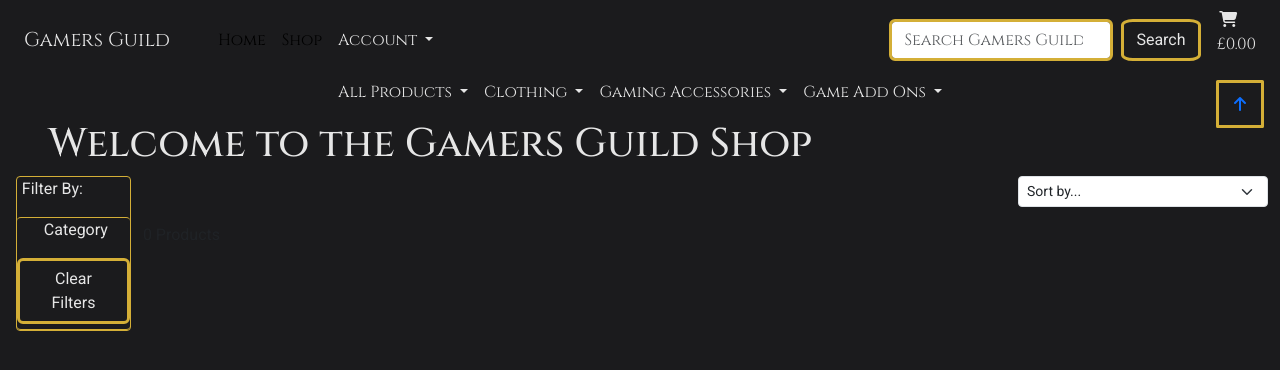
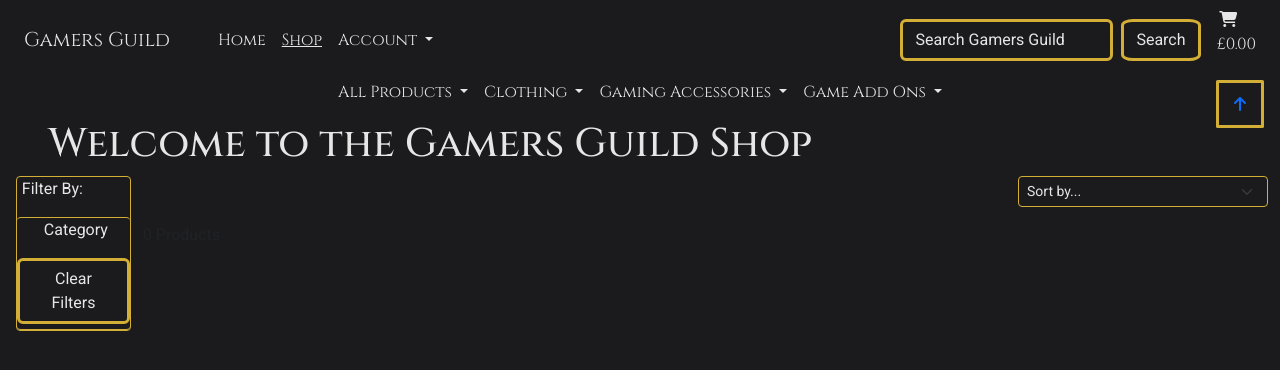
Before and after one commit to Lyd-W/gamers-guild, a Django app: page /shop/ in a window 1280 px wide. Shown: the top 370 px of the page. Run offline with Django 4.2, Linux system fonts and the light colour scheme; data that the repository does not hold is empty; parts of the project's set-up code (start-up, migrations or seed data) failed here and were passed over; some libraries are stand-ins or nearby versions.

Commit message:
Update base.css

```diff
--- a/static/css/base.css
+++ b/static/css/base.css
@@ -8,26 +8,68 @@
   --success: #4C8C4A; /* Sea Green */
   --font-primary: 'Roboto', sans-serif;
   --font-heading: 'Cinzel', serif;
+  --bs-body-bg: #1B1B1D;
+  --bs-body-color: #E6E6E6;
+  --bs-heading-color: #E6E6E6;
+  --bs-form-control-bg: #1B1B1D;
+  --bs-form-control-color: #E6E6E6;
+  --bs-border-color: #D4AF37;
+  --bs-dropdown-bg: #2C2A36;
+  --bs-dropdown-color: #E6E6E6;
+  --bs-dropdown-link-hover-bg: #1B1B1D;
+  --bs-dropdown-link-hover-color: #D4AF37;
 }
 
-.body, .container-fluid, .filter-sidebar, .shop-container, .shop-category, .navbar-expand {
-  background-color: var(--primary-color);
+.navbar {
+  --bs-navbar-color: var(--text);
+  --bs-navbar-hover-color: var(--primary-highlight);
+  --bs-navbar-active-color: var(--text);
+  --bs-navbar-brand-color: var(--text);
+  --bs-navbar-brand-hover-color: var(--primary-highlight);
 }
 
-body, .boardgame-description, .filter-sidebar, .btn, .rating, .category, .boardgame-display, .product-description, .product-header {
-    font-family: var(--font-primary);
-    color: var(--text);
-    background-color: var(--primary-color);
+.navbar-nav .nav-link {
+  text-decoration: none;
 }
 
-h1, header, .card-title, .navbar, .navbar-link-active, .navbar-nav, .navbar-brand, .nav-link, .active, .nav-item, .fa-solid, .bag-total, title, .home-btn, .shop-btn {
-    font-family: var(--font-heading);
-    color: var(--text);
-    background-color: var(--primary-color);
+.navbar-nav .nav-link.active {
+  text-decoration: underline;
+}
+
+.btn {
+  font-family: var(--font-primary);
+  color: var(--text);
+  border: var(--primary-highlight) solid;
+}
+
+body {
+  font-family: var(--font-primary);
+  background-color: var(--primary-color);
+  color: var(--text);
+}
+
+h1, h2, h3, h4, h5, h6,
+.navbar-brand,
+.nav-link {
+  font-family: var(--font-heading);
 }
 
 h1 {
   margin-bottom: 0;
+}
+
+.dropdown-menu {
+  background-color: var(--secondary-color);
+  border: 1px solid var(--primary-highlight);
+}
+
+.dropdown-item {
+  color: var(--text);
+}
+
+.dropdown-item:hover {
+  background-color: var(--primary-color);
+  color: var(--primary-highlight);
 }
 
 .bag-total {
@@ -53,11 +95,14 @@ h1 {
 }
 
 .search-bar{
-  border: var(--primary-highlight) solid 0.2rem;
+  border: var(--primary-highlight) solid;
+}
+
+.search-bar::placeholder {
+  color: var(--text);
 }
 
 .search-btn{
-  border: var(--primary-highlight) solid;
   border-radius: 15%;
 }
 
@@ -97,6 +142,7 @@ padding: 0.3rem;
 
 .clear-filters-btn {
   border: var(--primary-highlight) solid;
+  color: var(--text);
   display: flex;
   margin-bottom: 0.3rem;
 }
@@ -123,7 +169,7 @@ padding: 0.3rem;
 }
 
 .increment-qty, .decrement-qty {
-  border: var(--primary-highlight), solid;
+  border: solid var(--primary-highlight);
 }
 
 /* Card Styling */
@@ -180,6 +226,7 @@ padding: 0.3rem;
 
 .category {
   text-decoration: none;
+  color: var(--text);
 }
 
 .category, .price, .rating {
@@ -189,9 +236,7 @@ padding: 0.3rem;
 
 .boardgame-detail,
 .product-detail {
-    margin-top: 6rem;
-    margin-left: 2rem;
-    margin-right: 2rem;
+  margin: 6rem 2rem 0;
 }
 
 /* Toasts */
--- a/templates/base.html
+++ b/templates/base.html
@@ -51,14 +51,14 @@
           <div class="collapse navbar-collapse" id="navbarSupportedContent">
             <ul class="navbar-nav me-auto mb-2 mb-lg-0">
               <li class="nav-item">
-                <a class="home-btn nav-link active" aria-current="page" href="/">Home</a>
+                <a class="nav-link {% if request.path == '/' %}active{% endif %}" href="/">Home</a>
               </li>
               <div class="d-block d-md-none">
                 {% include 'includes/mobile-shop-menu.html' %}
               </div>
               <div class="d-none d-md-block ">
                 <li class="nav-item">
-                  <a class="shop-btn nav-link active" aria-current="page" href="/shop/">Shop</a>
+                  <a class="nav-link {% if request.path == '/shop/' %}active{% endif %}" href="/shop/">Shop</a>
                 </li>
               </div>
               <li class="nav-item dropdown">
@@ -107,8 +107,7 @@
               </button>
             </form>
               <div class="nav-item">
-                <a
-                  class="{% if grand_total %}text-info font-weight-bold{% else %}text-black{% endif %} nav-link" href="{% url 'view_bag' %}">
+                  <a class="nav-link bag-link {% if grand_total %}has-items{% endif %}" href="{% url 'view_bag' %}">
                   <div class="text-center">
                     <div><i class="fa-solid fa-cart-shopping"></i></div>
                     <p class="bag-total">
--- a/templates/includes/toasts/toast_success.html
+++ b/templates/includes/toasts/toast_success.html
@@ -42,7 +42,7 @@
                             Spend £{{ free_delivery_delta }} more to get free next day delivery!
                         </p>
                     {% endif %}
-                    <a href="{% url 'view_bag' %}" class="btn btn-black btn-block rounded-0">
+                    <a href="{% url 'view_bag' %}" class="btn view-bag-btn">
                         <span class="text-uppercase">Go To Secure Checkout</span>
                         <span class="icon">
                             <i class="fas fa-lock"></i>
```
